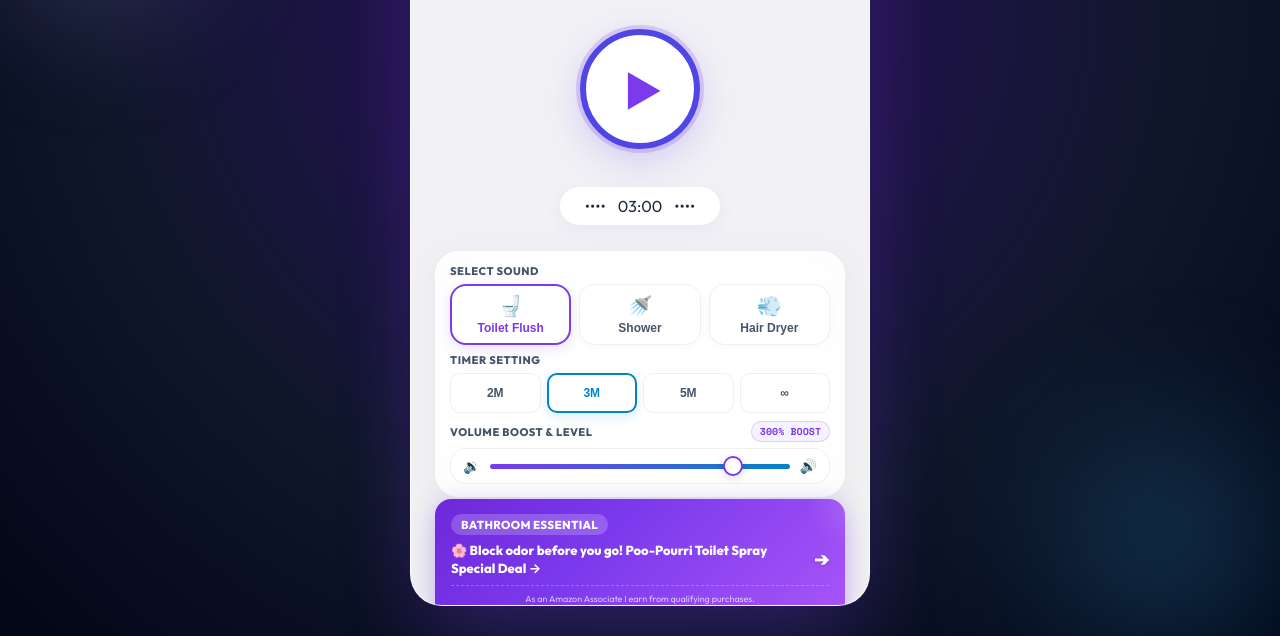
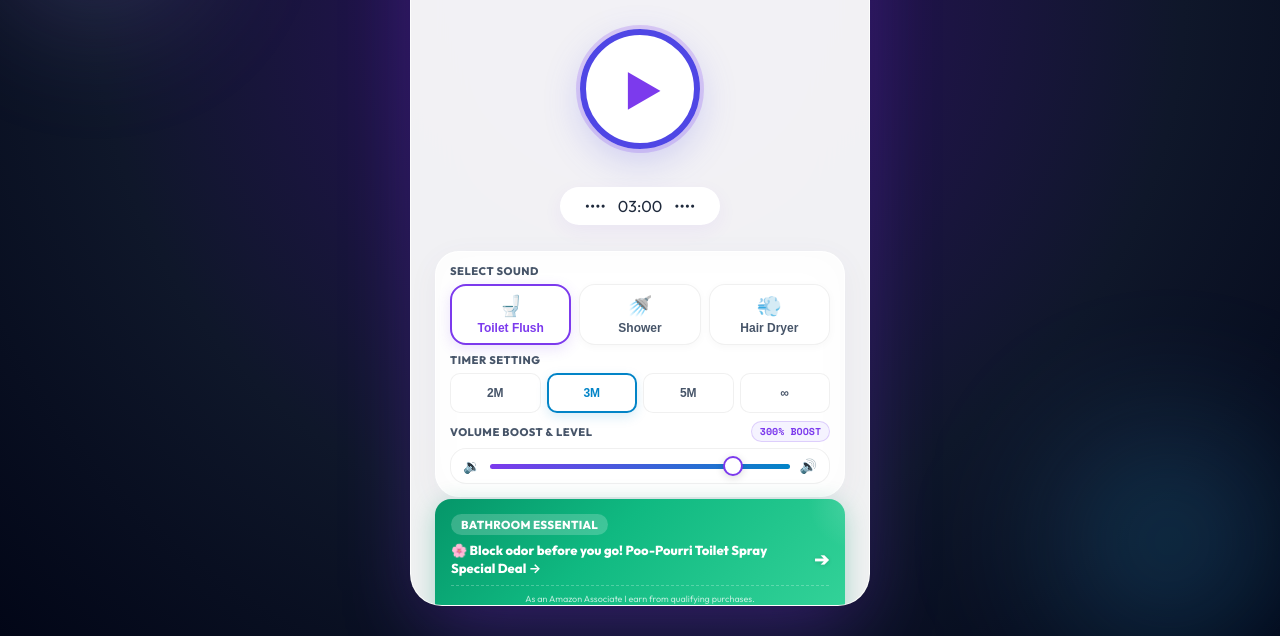
Before and after one commit to appssy3-art/PrivacySound, a website: page index.html in a window 1280 px wide. Shown: the part 164-800 px from the top of the page. Drawn offline with nearby package versions, Linux system fonts and the light colour scheme; no server answers.

Commit message:
Style: Emerald green affiliate banner contrasting purple buttons

```diff
--- a/index.html
+++ b/index.html
@@ -42,7 +42,7 @@
   <link href="https://fonts.googleapis.com/css2?family=Inter:wght@400;600;700;800&family=Outfit:wght@400;600;800&family=Space+Mono:wght@700&display=swap" rel="stylesheet">
 
   <!-- Stylesheet -->
-  <link rel="stylesheet" href="styles.css?v=DIRECT_INSTALL_V8">
+  <link rel="stylesheet" href="styles.css?v=DIRECT_INSTALL_V9">
 </head>
 <body>
   <div class="app-container">
--- a/styles.css
+++ b/styles.css
@@ -790,9 +790,9 @@ body::after {
 /* Affiliate Banner */
 .affiliate-banner {
   display: block;
-  background: linear-gradient(135deg, #6d28d9 0%, #7c3aed 40%, #a855f7 100%);
+  background: linear-gradient(135deg, #059669 0%, #10b981 40%, #34d399 100%);
   border: none;
-  box-shadow: 0 6px 24px rgba(109, 40, 217, 0.35);
+  box-shadow: 0 6px 24px rgba(5, 150, 105, 0.3);
   border-radius: var(--radius-md);
   padding: 14px 16px;
   transition: all 0.2s ease;
```
